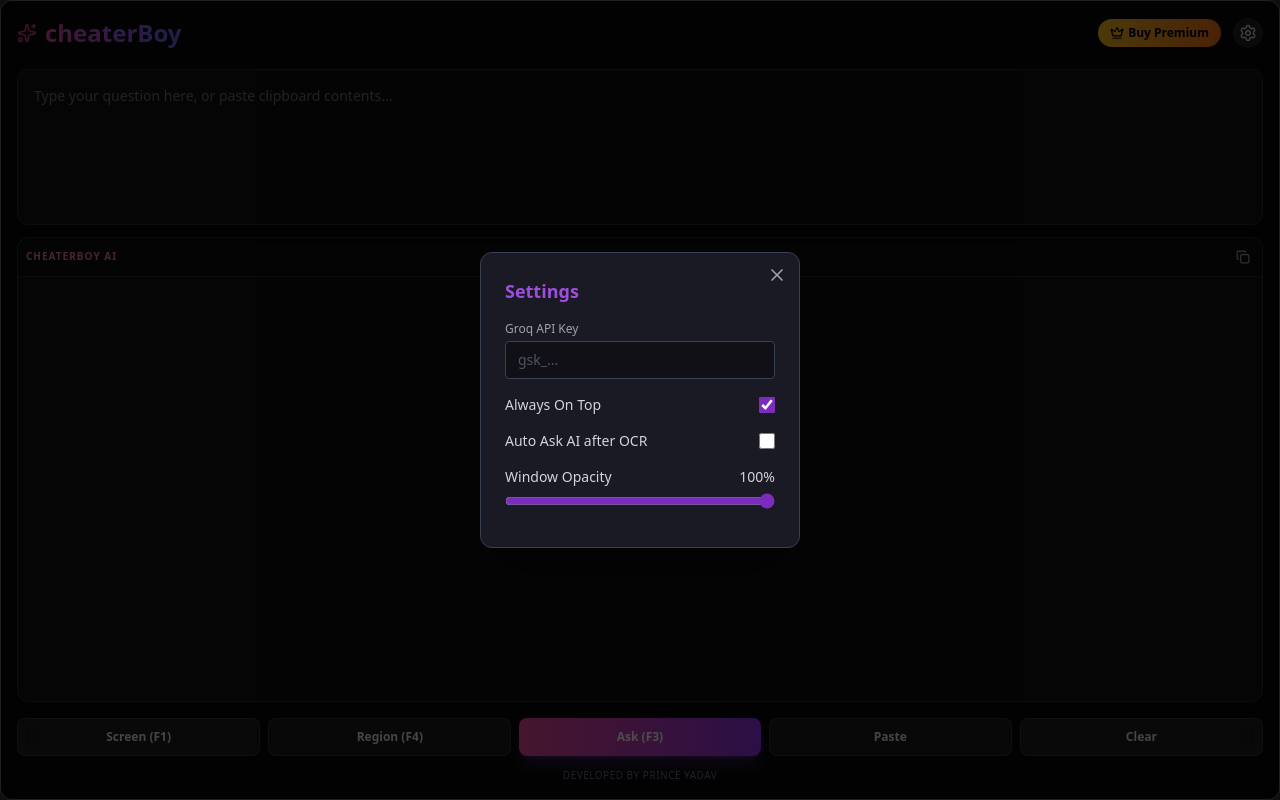
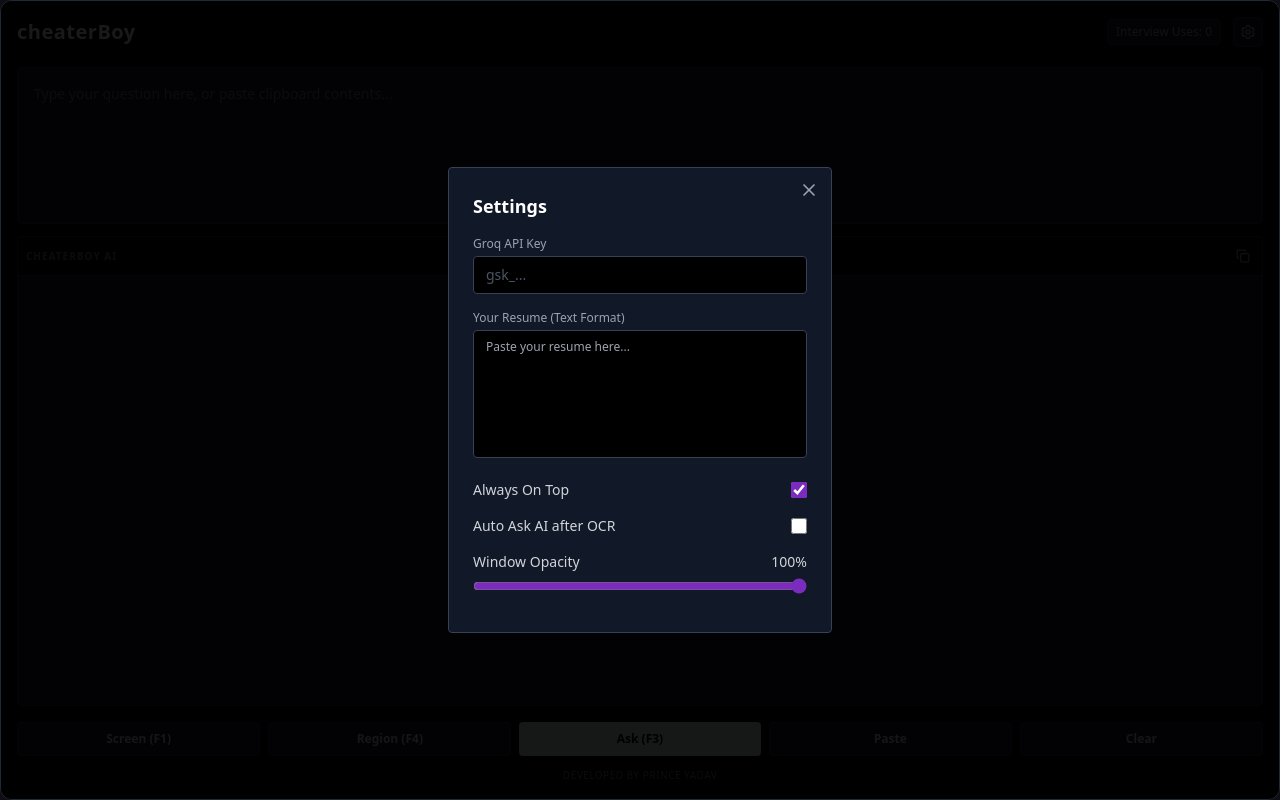
Before and after one commit to prince-up/cheater-Boy, a React (Vite) app: page / in a window 1280 px wide. Both pictures are taken after a click on the button 1248 px from the left and 33 px from the top of the page. Built offline with nearby package versions, Linux system fonts and the light colour scheme.

Commit message:
Simplify UI, add Resume context for interviews, add Interview History tracking, update AI prompt to give exact concise answers

```diff
--- a/src/App.jsx
+++ b/src/App.jsx
@@ -1,5 +1,5 @@
 import React, { useState, useEffect } from 'react';
-import { Settings, Copy, X, Crown, Sparkles } from 'lucide-react';
+import { Settings, Copy, X } from 'lucide-react';
 import ReactMarkdown from 'react-markdown';
 import { Prism as SyntaxHighlighter } from 'react-syntax-highlighter';
 import { atomDark } from 'react-syntax-highlighter/dist/esm/styles/prism';
@@ -18,12 +18,16 @@
   const [alwaysOnTop, setAlwaysOnTop] = useState(true);
   const [autoAsk, setAutoAsk] = useState(() => localStorage.getItem('auto_ask') === 'true');
   const [ocrProgress, setOcrProgress] = useState('');
+  const [resumeText, setResumeText] = useState(() => localStorage.getItem('resume_text') || '');
+  const [interviewCount, setInterviewCount] = useState(() => parseInt(localStorage.getItem('interview_count')) || 0);
 
   // Save settings
   useEffect(() => {
     localStorage.setItem('groq_api_key', apiKey);
     localStorage.setItem('auto_ask', autoAsk);
-  }, [apiKey, autoAsk]);
+    localStorage.setItem('resume_text', resumeText);
+    localStorage.setItem('interview_count', interviewCount);
+  }, [apiKey, autoAsk, resumeText, interviewCount]);
 
   useEffect(() => {
     if (window.require) {
@@ -132,10 +136,14 @@
       const url = `https://api.groq.com/openai/v1/chat/completions`;
 
       const content = [];
-      let promptText = "You are an expert programming tutor and assistant. Analyze the image or text, read the question clearly, and provide a clean, correct solution with explanation.";
+      let promptText = "You are an expert interview assistant. Provide EXTREMELY concise, exact point-to-point answers. Do not output raw data or long explanations. Only output the exact points requested.";
+
+      if (resumeText) {
+        promptText += `\n\nContext: The user's resume is provided below. Answer any questions keeping this resume in mind. Do not mention the resume unless directly relevant to the answer.\n\nResume:\n${resumeText}`;
+      }
 
       if (textToSend) {
-        promptText += `\nAdditional context/question from user: ${textToSend}`;
+        promptText += `\n\nQuestion/Context from user: ${textToSend}`;
       }
 
       content.push({ type: 'text', text: promptText });
@@ -169,6 +177,7 @@
 
       const reply = data.choices?.[0]?.message?.content || 'No response generated.';
       setOutputText(reply);
+      setInterviewCount(prev => prev + 1);
 
     } catch (err) {
       console.error('Groq error:', err);
@@ -200,25 +209,35 @@
   };
 
   return (
-    <div className="flex flex-col h-screen bg-black/50 backdrop-blur-xl text-white p-4 font-sans select-none relative overflow-hidden rounded-xl border border-white/10 shadow-2xl">
+    <div className="flex flex-col h-screen bg-black text-white p-4 font-sans select-none relative overflow-hidden rounded-xl border border-gray-800">
 
       {/* Settings Modal */}
       {showSettings && (
-        <div className="absolute inset-0 z-50 flex items-center justify-center bg-black bg-opacity-70" style={{ WebkitAppRegion: 'no-drag' }}>
-          <div className="bg-brand-card p-6 rounded-xl border border-gray-700 w-80 shadow-2xl relative">
+        <div className="absolute inset-0 z-50 flex items-center justify-center bg-black bg-opacity-90" style={{ WebkitAppRegion: 'no-drag' }}>
+          <div className="bg-gray-900 p-6 rounded border border-gray-700 w-96 max-h-[90vh] overflow-y-auto relative">
             <button onClick={() => setShowSettings(false)} className="absolute top-3 right-3 text-gray-400 hover:text-white">
               <X size={20} />
             </button>
-            <h2 className="text-lg font-bold mb-4 text-brand-light-purple">Settings</h2>
+            <h2 className="text-lg font-bold mb-4 text-white">Settings</h2>
 
             <div className="mb-4">
               <label className="block text-xs text-gray-400 mb-1">Groq API Key</label>
               <input
                 type="password"
-                className="w-full px-3 py-2 bg-black/40 text-sm border border-gray-700 rounded outline-none focus:border-pink-500 text-white placeholder-gray-600"
+                className="w-full px-3 py-2 bg-black text-sm border border-gray-700 rounded outline-none focus:border-gray-500 text-white placeholder-gray-600"
                 placeholder="gsk_..."
                 value={apiKey}
                 onChange={(e) => setApiKey(e.target.value)}
+              />
+            </div>
+
+            <div className="mb-4">
+              <label className="block text-xs text-gray-400 mb-1">Your Resume (Text Format)</label>
+              <textarea
+                className="w-full h-32 px-3 py-2 bg-black text-xs border border-gray-700 rounded outline-none focus:border-gray-500 text-white resize-none"
+                placeholder="Paste your resume here..."
+                value={resumeText}
+                onChange={(e) => setResumeText(e.target.value)}
               />
             </div>
 
@@ -262,24 +281,19 @@
       {/* Header */}
       <header className="flex justify-between items-center mb-3 cursor-default" style={{ WebkitAppRegion: 'drag' }}>
         <div className="flex items-center space-x-2">
-          <Sparkles className="text-pink-500 animate-pulse" size={20} />
-          <h1 className="text-2xl font-extrabold bg-gradient-to-r from-pink-500 via-purple-500 to-indigo-500 bg-clip-text text-transparent drop-shadow-md">
+          <h1 className="text-xl font-bold text-white tracking-wide">
             cheaterBoy
           </h1>
         </div>
         <div className="flex space-x-3 items-center" style={{ WebkitAppRegion: 'no-drag' }}>
-          <button
-            className="flex items-center space-x-1 bg-gradient-to-r from-amber-400 to-orange-500 text-black px-3 py-1.5 rounded-full text-xs font-bold shadow-lg hover:shadow-orange-500/50 hover:scale-105 transition-all"
-            onClick={() => alert("Premium feature coming soon!")}
-          >
-            <Crown size={14} />
-            <span>Buy Premium</span>
-          </button>
+          <span className="text-xs text-gray-400 bg-gray-900 px-2 py-1 rounded border border-gray-800">
+            Interview Uses: {interviewCount}
+          </span>
           <button
             onClick={() => setShowSettings(true)}
-            className="text-gray-300 hover:text-white transition-colors bg-white/10 p-1.5 rounded-full hover:bg-white/20"
+            className="text-gray-400 hover:text-white transition-colors bg-gray-900 p-1.5 rounded border border-gray-800 hover:bg-gray-800"
           >
-            <Settings size={18} />
+            <Settings size={16} />
           </button>
         </div>
       </header>
@@ -288,7 +302,7 @@
       <div className="flex-1 flex flex-col space-y-3 overflow-hidden mt-2" style={{ WebkitAppRegion: 'no-drag' }}>
 
         {/* Input Area */}
-        <div className="flex flex-col h-1/4 bg-white/5 rounded-xl p-2 shadow-inner border border-white/10 focus-within:border-pink-500/50 focus-within:bg-white/10 transition-all relative backdrop-blur-md">
+        <div className="flex flex-col h-1/4 bg-gray-900 rounded p-2 border border-gray-800 focus-within:border-gray-500 transition-all relative">
           {screenshotData && (
             <div className="absolute top-2 right-2 border border-gray-600 rounded overflow-hidden h-16 w-auto shadow z-10 group">
               <img src={screenshotData} alt="Captured" className="h-full object-contain bg-black" />
@@ -314,10 +328,10 @@
         </div>
 
         {/* Output Area */}
-        <div className="flex flex-col h-3/4 bg-white/5 rounded-xl shadow-inner border border-white/10 overflow-hidden relative backdrop-blur-md">
+        <div className="flex flex-col h-3/4 bg-gray-900 rounded border border-gray-800 overflow-hidden relative">
           {/* Top Bar of Output */}
-          <div className="bg-black/40 border-b border-white/10 p-2 flex justify-between items-center backdrop-blur-sm">
-            <span className="text-[10px] text-pink-400 uppercase tracking-widest font-bold">cheaterBoy AI</span>
+          <div className="bg-black border-b border-gray-800 p-2 flex justify-between items-center">
+            <span className="text-[10px] text-gray-500 uppercase tracking-widest font-bold">cheaterBoy AI</span>
             <button
               onClick={handleCopy}
               className="text-gray-400 hover:text-white transition-colors p-1"
@@ -373,32 +387,32 @@
       <div className="mt-4 flex flex-wrap gap-2" style={{ WebkitAppRegion: 'no-drag' }}>
         <button
           onClick={() => handleCapture('full')}
-          className="flex-1 bg-white/10 hover:bg-white/20 text-gray-200 py-2.5 px-2 rounded-lg text-xs font-semibold transition-all border border-white/10 shadow hover:shadow-lg backdrop-blur-sm"
+          className="flex-1 bg-gray-900 hover:bg-gray-800 text-gray-300 py-2 px-2 rounded text-xs font-semibold transition-all border border-gray-800"
         >
           Screen (F1)
         </button>
         <button
           onClick={() => handleCapture('region')}
-          className="flex-1 bg-white/10 hover:bg-white/20 text-gray-200 py-2.5 px-2 rounded-lg text-xs font-semibold transition-all border border-white/10 shadow hover:shadow-lg backdrop-blur-sm"
+          className="flex-1 bg-gray-900 hover:bg-gray-800 text-gray-300 py-2 px-2 rounded text-xs font-semibold transition-all border border-gray-800"
         >
           Region (F4)
         </button>
         <button
           onClick={() => handleAskAI()}
           disabled={isLoading}
-          className={`flex-1 bg-gradient-to-r from-pink-500 to-purple-600 hover:from-pink-400 hover:to-purple-500 text-white py-2.5 px-2 rounded-lg text-xs font-bold transition-all shadow-lg shadow-purple-500/30 ${isLoading ? 'opacity-50 cursor-not-allowed' : 'hover:scale-[1.02]'}`}
+          className={`flex-1 bg-gray-200 hover:bg-white text-black py-2 px-2 rounded text-xs font-bold transition-all ${isLoading ? 'opacity-50 cursor-not-allowed' : ''}`}
         >
           Ask (F3)
         </button>
         <button
           onClick={handlePaste}
-          className="flex-1 bg-white/10 hover:bg-white/20 text-gray-200 py-2.5 px-2 rounded-lg text-xs font-semibold transition-all border border-white/10 shadow hover:shadow-lg backdrop-blur-sm"
+          className="flex-1 bg-gray-900 hover:bg-gray-800 text-gray-300 py-2 px-2 rounded text-xs font-semibold transition-all border border-gray-800"
         >
           Paste
         </button>
         <button
           onClick={handleClear}
-          className="flex-1 bg-white/10 hover:bg-white/20 text-gray-200 py-2.5 px-2 rounded-lg text-xs font-semibold transition-all border border-white/10 shadow hover:shadow-lg backdrop-blur-sm"
+          className="flex-1 bg-gray-900 hover:bg-gray-800 text-gray-300 py-2 px-2 rounded text-xs font-semibold transition-all border border-gray-800"
         >
           Clear
         </button>
```
